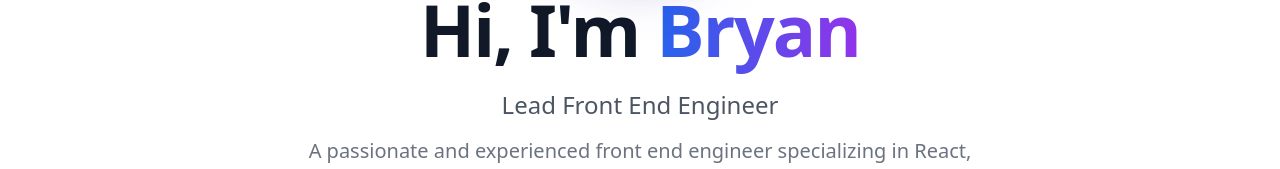
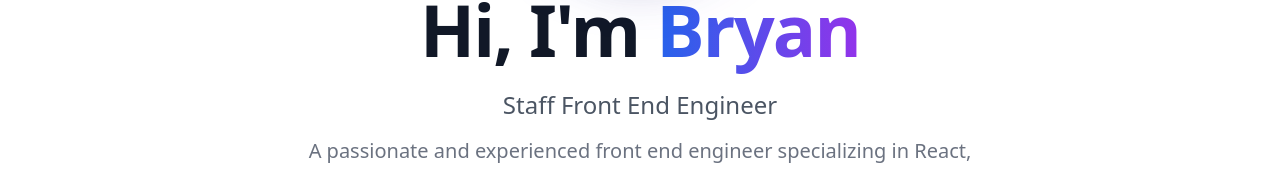
Before and after one commit to kobe13/portfolio, a Next.js app: page / in a window 1280 px wide. Shown: the part 335-504 px from the top of the page. Built offline with nearby package versions, Linux system fonts and the light colour scheme.

Commit message:
Update data

```diff
--- a/src/app/components/hero.tsx
+++ b/src/app/components/hero.tsx
@@ -14,7 +14,7 @@ export const Hero = () => {
             <Image
               className="relative rounded-full border-4 border-white shadow-2xl"
               src="/me.jpg"
-              alt={`${DATA.firstName} ${DATA.lastName}, Lead Front End Engineer`}
+              alt={`${DATA.firstName} ${DATA.lastName}, Staff Front End Engineer`}
               width={200}
               height={200}
               sizes="200px"
@@ -32,7 +32,7 @@ export const Hero = () => {
         </h1>
 
         <p className="text-xl md:text-2xl text-gray-600 dark:text-gray-400 mb-4 font-medium">
-          Lead Front End Engineer
+          Staff Front End Engineer
         </p>
 
         <p className="text-lg md:text-xl text-gray-500 dark:text-gray-400 max-w-2xl mx-auto mb-12 leading-relaxed">
```
